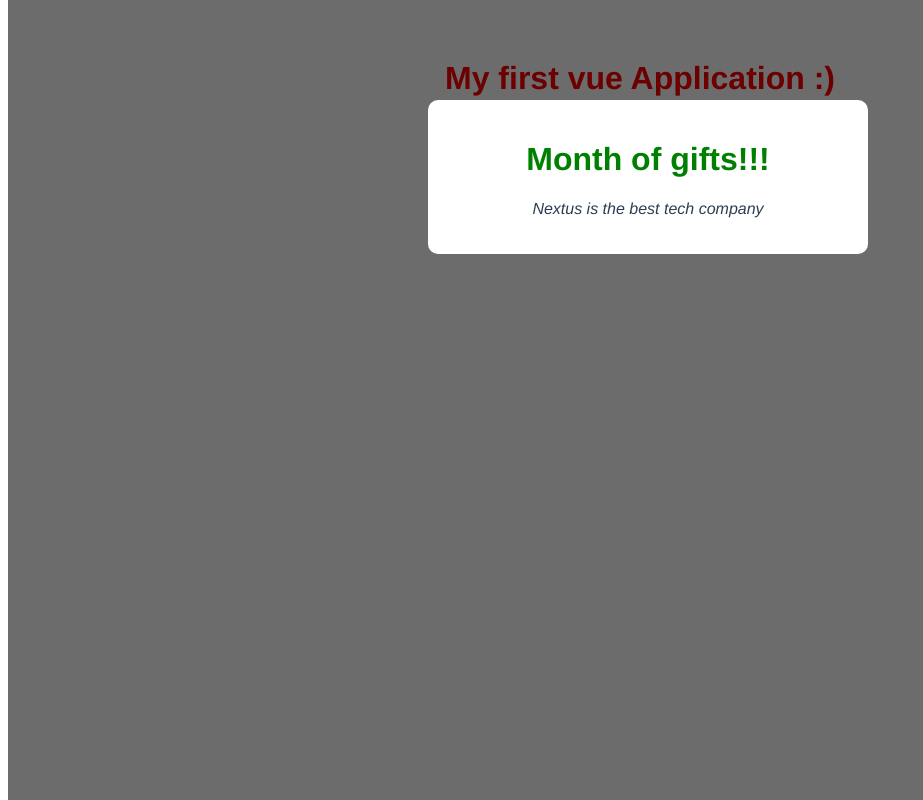
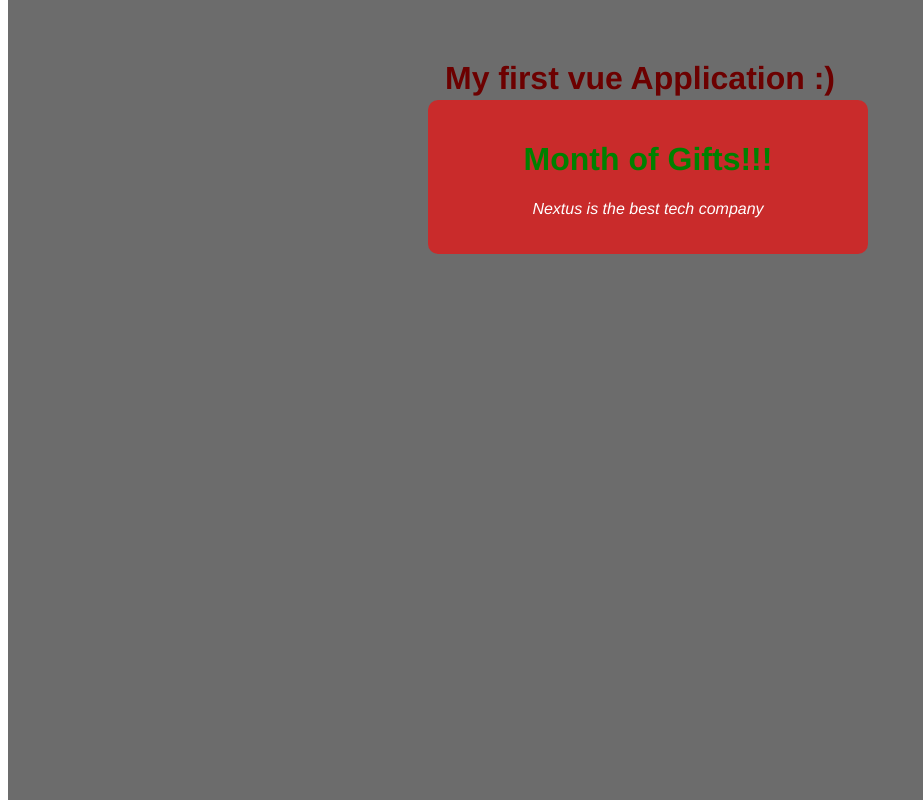
Before and after one commit to kiboma2021/VueCLI, a Vue app: page / in a window 1280 px wide. Shown: the whole page, without its empty margins (0-923 px from the left). Built offline with nearby package versions, Linux system fonts and the light colour scheme.

Commit message:
Conditional probs based on theme

```diff
--- a/src/App.vue
+++ b/src/App.vue
@@ -1,7 +1,7 @@
 <template>
   <h1>{{title}}</h1>
 
-  <Modal header="Month of gifts!!!" modalmsg="Nextus is the best tech company" />
+  <Modal :header="header" :text="text" theme="sale" />
 
 </template>
 
@@ -13,7 +13,9 @@ export default {
   components: {Modal},
   data () {
     return {
-    title:'My first vue Application :)'
+    title:'My first vue Application :)',
+    header: 'Month of Gifts!!!',
+    text: 'Nextus is the best tech company'
     }
   },
   methods: {
--- a/src/components/Modal.vue
+++ b/src/components/Modal.vue
@@ -1,15 +1,15 @@
 <template>
     <div class="backdrop">
-        <div class="modal">
+        <div class="modal" :class="{sale: theme =='sale'}">
             <h1>{{header}} </h1>
-            <p>{{ modalmsg }}</p>
+            <p>{{ text }}</p>
         </div>
     </div>
 </template>
 
 <script>
 export default {
-    props: ['header','modalmsg']
+    props: ['header','text','theme']
 }
 </script>
 
@@ -34,4 +34,9 @@ h1 {
     color: green;
     font-style: normal;
 }
+.modal.sale {
+    background-color: rgb(201, 43, 43);
+    color: white;
+}
+
 </style>
```
